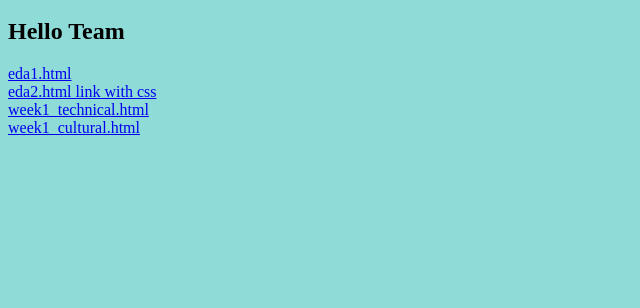
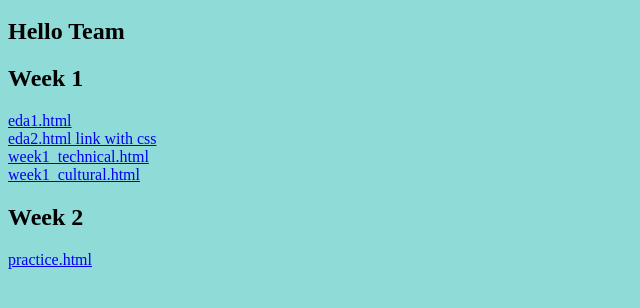
Before and after one commit to chhay/chhay.github.io, a plain HTML site: page index.html in a window 1280 px wide. Shown: the part 48-356 px from the top of the page, without its empty margins (0-640 px from the left). Drawn offline with Linux system fonts and the light colour scheme.

Commit message:
Update index.html

```diff
--- a/index.html
+++ b/index.html
@@ -1,9 +1,11 @@
 <html>
 <head></head>
 <body style="background-color: #8FDBD8;"><h1><a href="https://github.com/chhay"  style="color: #4183c4; text-decoration: none;">chhay</a>/<a href="https://github.com/chhay/phase_0_unit_1"  style="color: #4183c4; text-decoration: none;">phase_0_unit_1</a></h1></h1><h2>Hello Team</h2>
+ <h2>Week 1</h2>
   <a href="https://chhay.github.io/unit1_project/eda2.html">eda1.html</a><br />
   <a href="https://chhay.github.io/unit1_project/eda2.html">eda2.html link with css</a><br />
   <a href="https://chhay.github.io/blog-posts/week1_technical.html">week1_technical.html</a><br />
   <a href="http://chhay.github.io/blog-posts/week1_cultural.html">week1_cultural.html</a>
-
+ <h2>Week 2</h2>
+ <a href="http://chhay.github.io/unit1_project/practice/index.html">practice.html</a><br />
 </body></html>
```
